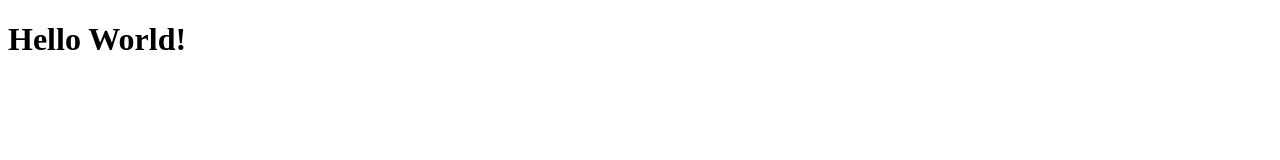
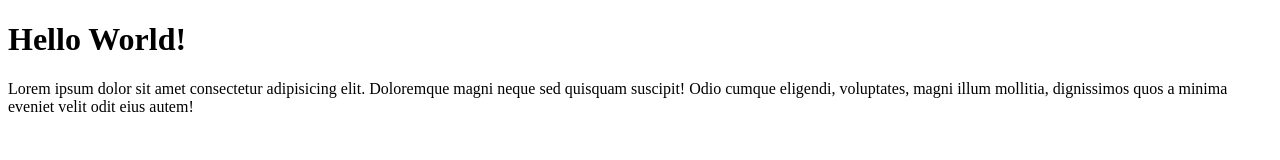
Before and after one commit to fadelrastach/untad-git-test, a plain HTML site: page index.html in a window 1280 px wide. Drawn offline with Linux system fonts and the light colour scheme.

Commit message:
menambahkan paragraf

```diff
--- a/index.html
+++ b/index.html
@@ -10,6 +10,8 @@
 
 <body>
     <h1>Hello World!</h1>
+    <p>Lorem ipsum dolor sit amet consectetur adipisicing elit. Doloremque magni neque sed quisquam suscipit! Odio
+        cumque eligendi, voluptates, magni illum mollitia, dignissimos quos a minima eveniet velit odit eius autem!</p>
 </body>
 
 </html>
```
